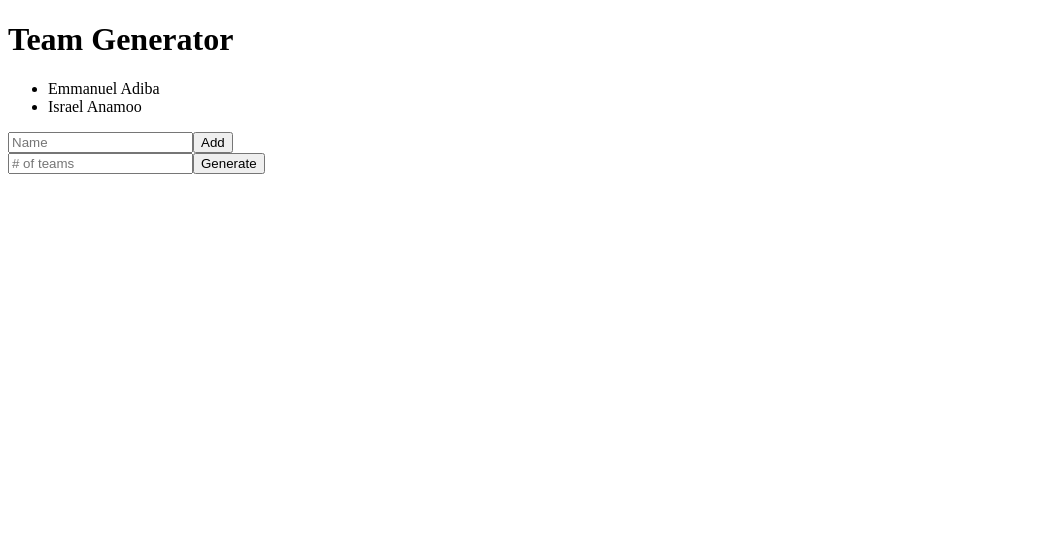
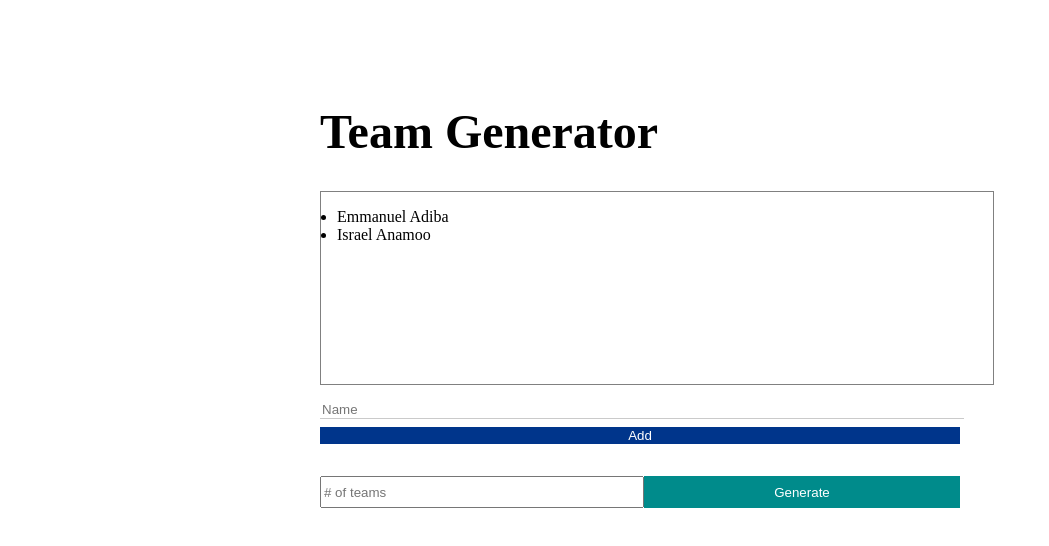
Before and after one commit to AdibaEmma/team-app, an Angular app: page / in a window 1280 px wide. Shown: the top 546 px of the page, without its empty margins (0-1049 px from the left). Built offline with nearby package versions, Linux system fonts and the light colour scheme.

Commit message:
add app component styles

```diff
--- a/src/app/app.component.css
+++ b/src/app/app.component.css
@@ -0,0 +1,61 @@
+.container {
+  padding: 4rem;
+  width: 40rem;
+  margin: 0 auto;
+}
+
+h1 {
+  font-size: 3rem;
+}
+
+.list {
+  padding: 1rem;
+  width: 100%;
+  height: 10rem;
+  border: 0.1rem solid grey;
+  overflow: auto;
+}
+
+.add-members-container input {
+  border: none;
+  border-bottom: 0.1rem solid rgba(128, 128, 128, 0.418);
+  margin-right: 0.5rem;
+  width: 100%;
+  display: flex;
+}
+
+.add-members-container button {
+  width: 100%;
+  border: none;
+  color: white;
+  font-weight: 400;
+  cursor: pointer;
+  background-color: rgb(0, 53, 139);
+  margin-top: 0.5rem;
+}
+
+.generate-teams-container {
+  margin: 2rem 0;
+  display: flex;
+  height: 2rem;
+}
+
+.generate-teams-container button {
+  width: 50%;
+  background-color: darkcyan;
+  border: none;
+  color: white;
+}
+
+.generate-teams-container input {
+  width: 50%;
+}
+
+.card {
+  padding: 2rem;
+  width: 100%;
+}
+
+.error-msg {
+  color: red;
+}
--- a/src/app/app.component.html
+++ b/src/app/app.component.html
@@ -1,15 +1,15 @@
-<div>
+<div class="container">
   <div>
     <h1>Team Generator</h1>
-    <ul>
+    <ul class="list">
       <li>Emmanuel Adiba</li>
       <li>Israel Anamoo</li>
     </ul>
-    <div>
+    <div class="add-members-container">
       <input type="text" name="" id="" placeholder="Name">
       <button>Add</button>
     </div>
-    <div>
+    <div class="generate-teams-container">
       <input type="text" name="" id="" placeholder="# of teams">
       <button>Generate</button>
     </div>
```
